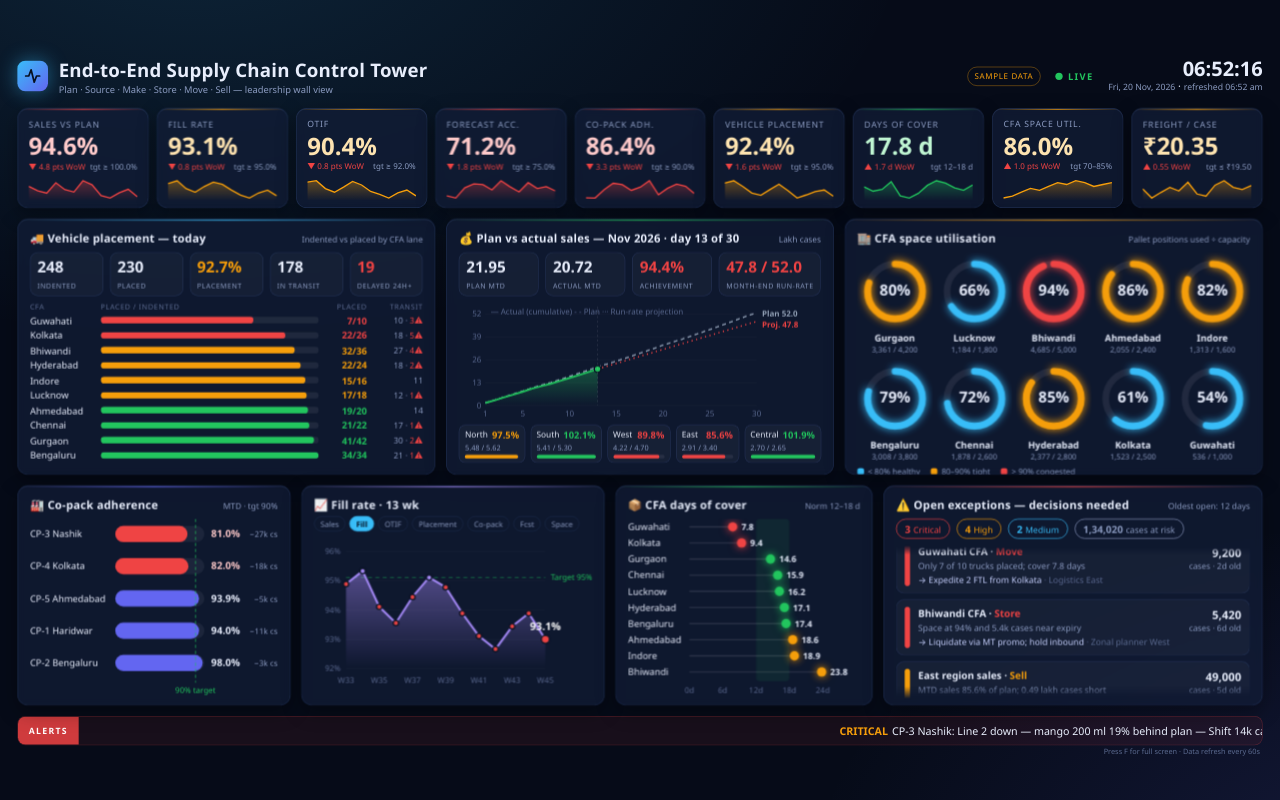
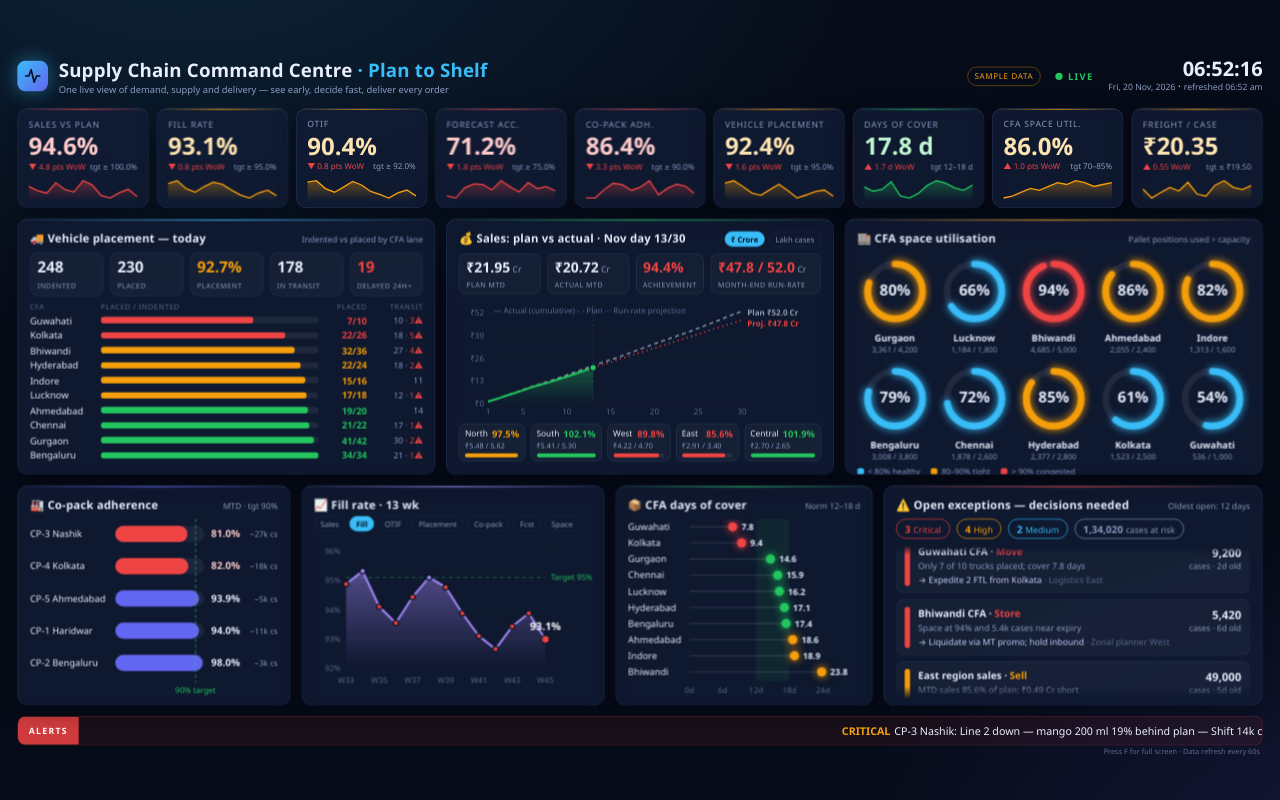
Before and after one commit to rupesh-chaudhari/control-tower, a plain HTML site: page index.html in a window 1280 px wide. Drawn offline with Linux system fonts and the light colour scheme.

Commit message:
Add files via upload

```diff
--- a/index.html
+++ b/index.html
@@ -3,7 +3,7 @@
 <head>
 <meta charset="utf-8">
 <meta name="viewport" content="width=device-width, initial-scale=1">
-<title>Supply Chain Control Tower — Live Wall</title>
+<title>Supply Chain Command Centre · Plan to Shelf</title>
 <style>
 :root{
   --bg:#060b18;--bg2:#0b1426;--panel:rgba(18,30,56,.72);--line:rgba(120,160,255,.14);
@@ -77,7 +77,8 @@ body{background:radial-gradient(1200px 700px at 15% -10%,rgba(56,189,248,.14),tr
 .legend{display:flex;gap:16px;font-size:12px;color:var(--mut);margin-top:6px}
 .legend i{display:inline-block;width:10px;height:10px;border-radius:3px;margin-right:6px;vertical-align:-1px}
 /* sales */
-.ssum{display:grid;grid-template-columns:repeat(4,1fr);gap:10px;margin-bottom:6px}
+.ssum{display:grid;grid-template-columns:1fr 1fr .8fr 1.35fr;gap:10px;margin-bottom:6px}
+.ssum b{white-space:nowrap;font-size:21px}.ssum b small{font-size:13px;font-weight:500;color:var(--mut)}
 .regs{display:grid;grid-template-columns:repeat(5,1fr);gap:8px;margin-top:4px}
 .rg{background:rgba(255,255,255,.035);border:1px solid var(--line);border-radius:10px;padding:5px 8px}
 .rg .t{display:flex;justify-content:space-between;gap:6px;font-size:12.5px}
@@ -121,7 +122,7 @@ svg text{font-family:inherit}
   <header class="hdr">
     <div class="brand">
       <div class="logo"><svg viewBox="0 0 24 24" fill="none" stroke="#061020" stroke-width="2.2" stroke-linecap="round" stroke-linejoin="round"><path d="M3 12h4l3-8 4 16 3-8h4"/></svg></div>
-      <div><h1>End-to-End Supply Chain Control Tower</h1><p>Plan · Source · Make · Store · Move · Sell — leadership wall view</p></div>
+      <div><h1>Supply Chain Command Centre <span style="font-weight:800;color:var(--cyan)">· Plan to Shelf</span></h1><p>One live view of demand, supply and delivery — see early, decide fast, deliver every order</p></div>
     </div>
     <div class="hright">
       <span class="badge" id="dataBadge">SAMPLE DATA</span>
@@ -142,7 +143,7 @@ svg text{font-family:inherit}
       <div id="vrows"></div>
     </div>
     <div class="panel" style="--accent:var(--green)">
-      <div class="ph"><h2>💰 Plan vs actual sales — <span id="smon">month to date</span></h2><small>Lakh cases</small></div>
+      <div class="ph"><h2>💰 Sales: plan vs actual · <span id="smon">MTD</span></h2><div class="tabs" id="sview"><span class="tab on" data-v="inr">₹ Crore</span><span class="tab" data-v="cs">Lakh cases</span></div></div>
       <div class="ssum" id="ssum"></div>
       <svg id="sales" style="width:100%;height:178px"></svg>
       <div class="regs" id="regs"></div>
@@ -186,7 +187,7 @@ svg text{font-family:inherit}
    dataUrl: leave empty to run on built-in SAMPLE data.
    To go live, point it at a JSON endpoint (e.g. a Fabric / Azure SQL API, Power Automate
    HTTP flow, or a file on a shared server) that returns the same shape as SAMPLE below. */
-const CONFIG = { dataUrl: '', refreshSec: 60, trendRotateSec: 12, pauseAfterClickSec: 60 };
+const CONFIG = { dataUrl: '', refreshSec: 60, trendRotateSec: 12, pauseAfterClickSec: 60, salesViewSec: 30 };
 
 const TARGETS = {
   sales_ach:{label:'Sales vs plan',short:'Sales',unit:'%',dir:'up',t:100},
@@ -214,13 +215,15 @@ const SAMPLE = {
     space_util:[78,79,81,83,82,84,86,85,87,86,84,85,86],
     freight_per_case:[19.9,18.65,19.4,20.1,19.6,20.8,19.2,18.9,20.4,21.0,20.1,19.8,20.35]
   },
-  sales:{ // month to date, lakh cases (Nov)
+  sales:{ // month to date: value in ₹ crore, volume in lakh cases (Nov)
     month:'Nov 2026', daysInMonth:30, asOfDay:13, monthPlan:52.0,
     dailyPlan:[1.45,1.6,1.7,1.72,1.75,1.8,1.55,1.5,1.7,1.75,1.78,1.8,1.85,1.65,1.6,1.75,1.8,1.82,1.85,1.9,1.7,1.65,1.8,1.85,1.88,1.9,1.95,2.0,1.95,1.83],
     dailyActual:[1.38,1.52,1.71,1.6,1.66,1.74,1.41,1.39,1.62,1.58,1.7,1.69,1.72],
-    regions:[
-      {region:'North',plan:5.62,actual:5.48},{region:'South',plan:5.30,actual:5.41},
-      {region:'West',plan:4.70,actual:4.22},{region:'East',plan:3.40,actual:2.91},{region:'Central',plan:2.65,actual:2.70}]
+    // same plan & actual in lakh cases (view toggles every 30 s)
+    monthPlanCs:40.0,
+    dailyPlanCs:[1.115, 1.231, 1.308, 1.323, 1.346, 1.385, 1.192, 1.154, 1.308, 1.346, 1.369, 1.385, 1.423, 1.269, 1.231, 1.346, 1.385, 1.4, 1.423, 1.462, 1.308, 1.269, 1.385, 1.423, 1.446, 1.462, 1.5, 1.538, 1.5, 1.408],
+    dailyActualCs:[1.083, 1.158, 1.329, 1.206, 1.315, 1.338, 1.052, 1.08, 1.271, 1.203, 1.308, 1.339, 1.297],
+    regions:[{region:'North',plan:5.62,actual:5.48,plan_cs:4.39,actual_cs:4.28},{region:'South',plan:5.3,actual:5.41,plan_cs:3.98,actual_cs:4.07},{region:'West',plan:4.7,actual:4.22,plan_cs:3.64,actual_cs:3.27},{region:'East',plan:3.4,actual:2.91,plan_cs:2.6,actual_cs:2.24},{region:'Central',plan:2.65,actual:2.7,plan_cs:2.09,actual_cs:2.13}]
   },
   vehicles:[ // today, by CFA lane
     {cfa:'Gurgaon',indent:42,placed:40,intransit:31,delayed:2},
@@ -257,7 +260,7 @@ const SAMPLE = {
     {sev:'Critical',stage:'Store',node:'Bhiwandi CFA',issue:'Space at 94% and 5.4k cases near expiry',impact:5420,owner:'Zonal planner West',age:6,next:'Liquidate via MT promo; hold inbound'},
     {sev:'High',stage:'Source',node:'PM supplier – Tetra',issue:'Packaging delivery 5 days late; Kolkata at risk',impact:18000,owner:'Procurement',age:3,next:'Air-freight 2 days of PM'},
     {sev:'High',stage:'Move',node:'Kolkata CFA',issue:'Placement 81%; 5 vehicles delayed > 24 h',impact:7400,owner:'Transport desk',age:1,next:'Activate standby transporter'},
-    {sev:'High',stage:'Sell',node:'East region sales',issue:'MTD sales 85.6% of plan; 0.49 lakh cases short',impact:49000,owner:'Regional sales + planning',age:5,next:'Re-phase allocation; push GT schemes'},
+    {sev:'High',stage:'Sell',node:'East region sales',issue:'MTD sales 85.6% of plan; ₹0.49 Cr short',impact:49000,owner:'Regional sales + planning',age:5,next:'Re-phase allocation; push GT schemes'},
     {sev:'High',stage:'Sell',node:'Modern Trade – East',issue:'Key account fill rate 86% for 2 weeks',impact:7400,owner:'Account planner',age:9,next:'Ring-fence allocation'},
     {sev:'Medium',stage:'Move',node:'Haridwar → Gurgaon',issue:'Truck fill 78%; part loads on 3 dispatches',impact:0,owner:'Logistics',age:5,next:'Club with Lucknow loads'},
     {sev:'Medium',stage:'Plan',node:'Aamras 250 ml',issue:'Forecast bias +22% for 4 weeks',impact:11000,owner:'Demand planning',age:12,next:'Re-baseline in S&OP'}
@@ -322,18 +325,23 @@ function drawVehicles(){
 }
 
 /* ---------- Plan vs actual sales ---------- */
+let salesView='inr', salesPausedUntil=0;
 function drawSales(){
-  const S=DATA.sales, n=S.asOfDay, cumP=[],cumA=[]; let a=0,b=0;
+  const S0=DATA.sales, cs=salesView==='cs', n=S0.asOfDay, cumP=[],cumA=[]; let a=0,b=0;
+  const S={...S0, dailyPlan:cs?S0.dailyPlanCs:S0.dailyPlan, dailyActual:cs?S0.dailyActualCs:S0.dailyActual, monthPlan:cs?S0.monthPlanCs:S0.monthPlan,
+    regions:S0.regions.map(r=>({region:r.region,plan:cs?r.plan_cs:r.plan,actual:cs?r.actual_cs:r.actual}))};
+  const pre=cs?'':'₹', suf=cs?'<small> L cs</small>':'<small> Cr</small>', sufT=cs?' L cs':' Cr';
+  document.querySelectorAll('#sview .tab').forEach(t=>t.classList.toggle('on',t.dataset.v===salesView));
   S.dailyPlan.forEach((v,i)=>{a+=v;cumP.push(a);}); S.dailyActual.slice(0,n).forEach(v=>{b+=v;cumA.push(b);});
   const planMTD=cumP[n-1], actMTD=cumA[n-1], ach=actMTD/planMTD*100, proj=actMTD/n*S.daysInMonth, projAch=proj/S.monthPlan*100;
   const c=ach>=100?'var(--green)':ach>=95?'var(--amber)':'var(--red)', pc=projAch>=100?'var(--green)':projAch>=95?'var(--amber)':'var(--red)';
-  $('#smon').textContent=S.month+' · day '+n+' of '+S.daysInMonth;
-  $('#ssum').innerHTML=[['Plan MTD',planMTD.toFixed(2),''],['Actual MTD',actMTD.toFixed(2),''],['Achievement',f1(ach)+'%',c],['Month-end run-rate',proj.toFixed(1)+' / '+S.monthPlan.toFixed(1),pc]]
+  $('#smon').textContent=S.month.split(' ')[0]+' day '+n+'/'+S.daysInMonth;
+  $('#ssum').innerHTML=[['Plan MTD',pre+planMTD.toFixed(2)+suf,''],['Actual MTD',pre+actMTD.toFixed(2)+suf,''],['Achievement',f1(ach)+'%',c],['Month-end run-rate',pre+proj.toFixed(1)+' / '+S.monthPlan.toFixed(1)+suf,pc]]
     .map(([l,x,cc])=>`<div class="vs"><b class="num" style="${cc?'color:'+cc:''}">${x}</b><span>${l}</span></div>`).join('');
   const sv=$('#sales'); sv.innerHTML=''; const W=sv.clientWidth||600,H=sv.clientHeight||162; sv.setAttribute('viewBox',`0 0 ${W} ${H}`);
-  const L=40,Rr=96,T=10,B=20, D=S.daysInMonth, mx=S.monthPlan*1.08, x=i=>L+i*(W-L-Rr)/(D-1), y=v=>T+(1-v/mx)*(H-T-B);
+  const L=44,Rr=118,T=10,B=20, D=S.daysInMonth, mx=S.monthPlan*1.08, x=i=>L+i*(W-L-Rr)/(D-1), y=v=>T+(1-v/mx)*(H-T-B);
   [0,.25,.5,.75,1].forEach(f=>{const v=S.monthPlan*f;el('line',{x1:L,x2:W-Rr,y1:y(v),y2:y(v),stroke:'rgba(255,255,255,.06)'},sv);
-    const t=el('text',{x:L-6,y:y(v)+4,'text-anchor':'end',class:'axis'},sv);t.textContent=Math.round(v);});
+    const t=el('text',{x:L-6,y:y(v)+4,'text-anchor':'end',class:'axis'},sv);t.textContent=pre+Math.round(v);});
   [1,5,10,15,20,25,30].forEach(d=>{const t=el('text',{x:x(d-1),y:H-4,'text-anchor':'middle',class:'axis'},sv);t.textContent=d;});
   // daily bars (actual vs plan) at bottom
   const bw=(W-L-Rr)/D*.55, by=v=>v/2.2*34;
@@ -350,10 +358,10 @@ function drawSales(){
   const lab=(yy,txt,cc)=>{const t=el('text',{x:W-Rr+8,y:yy+4,fill:cc,'font-size':12,'font-weight':600},sv);t.textContent=txt;};
   let yP=y(S.monthPlan), yJ=y(proj); if(Math.abs(yP-yJ)<16){ if(yJ>yP) yJ=yP+16; else yJ=yP-16; }
   const lg=el('text',{x:L+8,y:T+12,class:'axis'},sv); lg.textContent='— Actual (cumulative)   - - Plan   ··· Run-rate projection';
-  lab(yP,'Plan '+S.monthPlan.toFixed(1),'#94a3b8'); lab(yJ,'Proj. '+proj.toFixed(1),pc);
+  lab(yP,'Plan '+pre+S.monthPlan.toFixed(1)+sufT,'#94a3b8'); lab(yJ,'Proj. '+pre+proj.toFixed(1)+sufT,pc);
   $('#regs').innerHTML=S.regions.map(r=>{const p=r.actual/r.plan*100,cc=p>=100?'var(--green)':p>=95?'var(--amber)':'var(--red)';
     return `<div class="rg"><div class="t"><span>${r.region}</span><b class="num" style="color:${cc}">${f1(p)}%</b></div>
-      <div class="s num">${r.actual.toFixed(2)} / ${r.plan.toFixed(2)}</div><div class="track"><div class="fill" style="width:${Math.min(p,100)}%;background:${cc}"></div></div></div>`;}).join('');
+      <div class="s num">${pre}${r.actual.toFixed(2)} / ${r.plan.toFixed(2)}</div><div class="track"><div class="fill" style="width:${Math.min(p,100)}%;background:${cc}"></div></div></div>`;}).join('');
 }
 
 /* ---------- Space utilisation rings ---------- */
@@ -474,6 +482,9 @@ fit(); tickClock(); setInterval(tickClock,1000);
 $('#rs').textContent=CONFIG.refreshSec;
 loadData(); setInterval(loadData,CONFIG.refreshSec*1000);
 setInterval(rotateTrend,CONFIG.trendRotateSec*1000);
+setInterval(()=>{ if(Date.now()<salesPausedUntil) return; switchSales(salesView==='inr'?'cs':'inr'); }, CONFIG.salesViewSec*1000);
+function switchSales(v){ const p=$('#ssum').parentElement; p.style.transition='opacity .4s'; p.style.opacity=.15; setTimeout(()=>{salesView=v;drawSales();p.style.opacity=1;},400); }
+$('#sview').addEventListener('click',e=>{ const t=e.target.closest('.tab'); if(!t) return; salesPausedUntil=Date.now()+CONFIG.pauseAfterClickSec*1000; switchSales(t.dataset.v); });
 $('#tabs').addEventListener('click',e=>{ const t=e.target.closest('.tab'); if(!t) return;
   pausedUntil=Date.now()+CONFIG.pauseAfterClickSec*1000; showTrend(t.dataset.k); });
 requestAnimationFrame(scrollExceptions);
```
